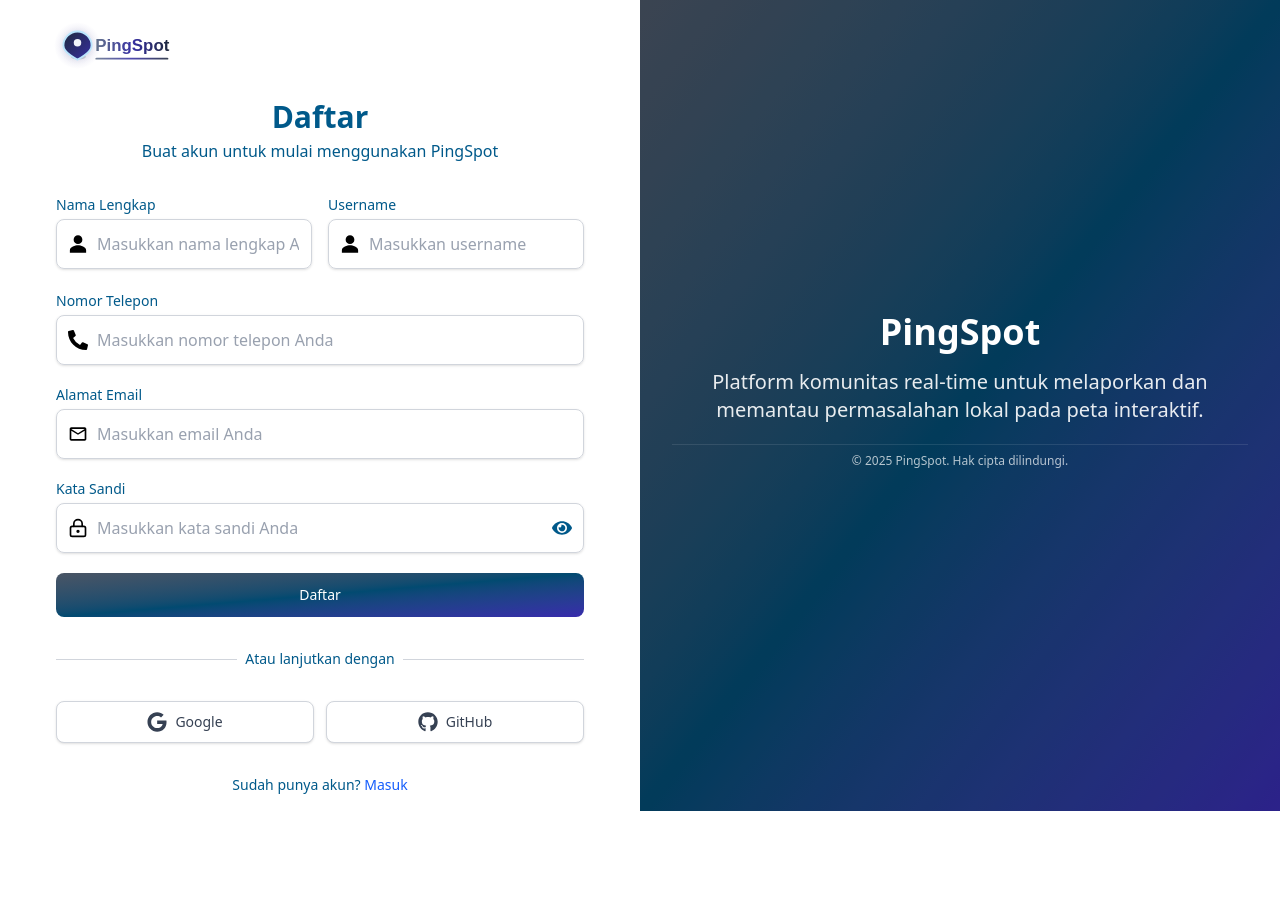
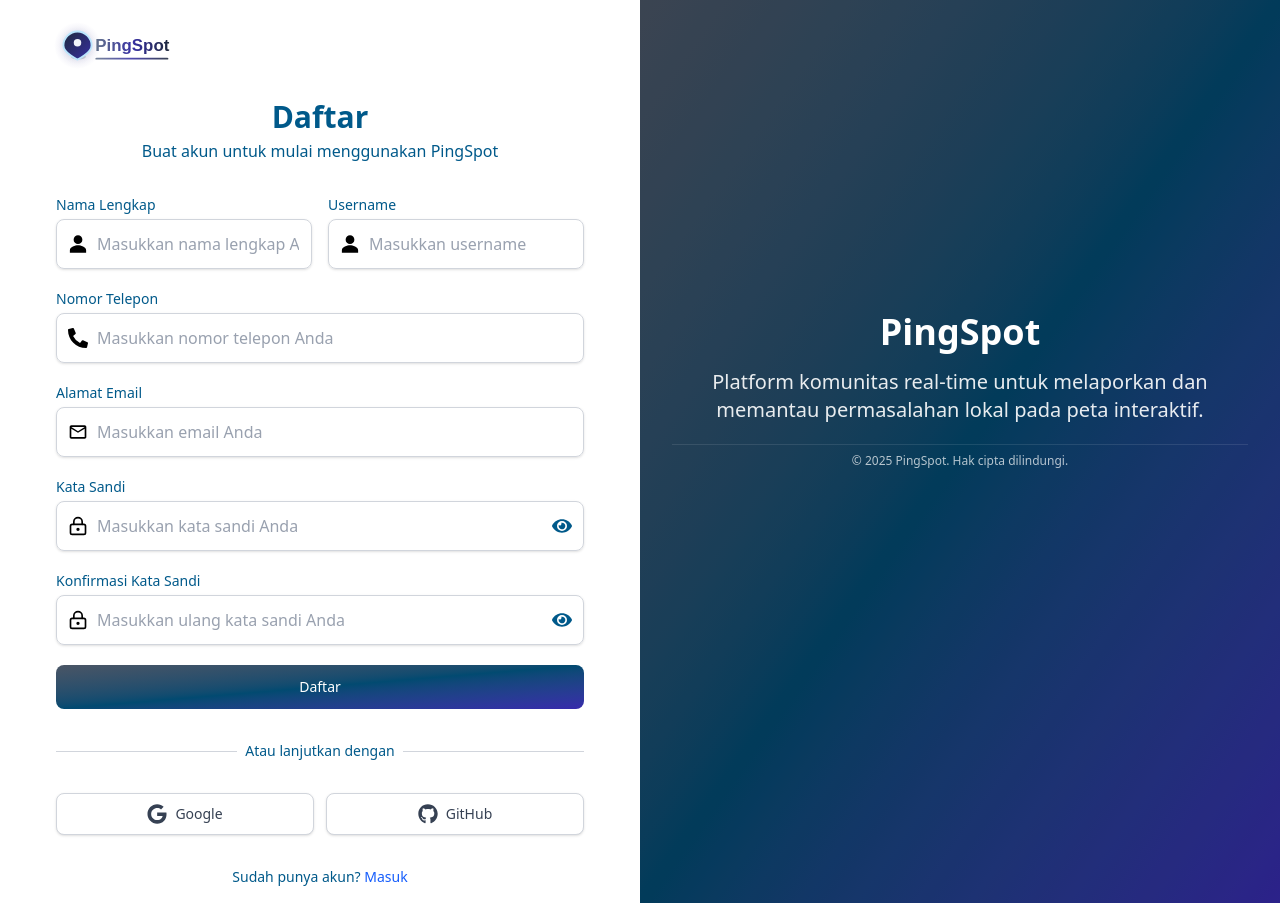
Before and after one commit to AndreanDjabbar/PingSpot, a Next.js app in the folder client/: page /auth/register in a window 1280 px wide. Before the commit the page ends 811 px from the top, so only its background shows below. Built offline with nearby package versions, Linux system fonts and the light colour scheme.

Commit message:
Add: implement zod validation and react form

```diff
--- a/client/src/app/auth/login/page.tsx
+++ b/client/src/app/auth/login/page.tsx
@@ -7,7 +7,6 @@
 import InputField from "@/components/form/InputField";
 
 const LoginPage = () => {
-
     return (
         <AuthLayout>
             <div className="space-y-8">
--- a/client/src/app/auth/register/page.tsx
+++ b/client/src/app/auth/register/page.tsx
@@ -1,13 +1,28 @@
 'use client';
-/* eslint-disable react/no-unescaped-entities */
 import AuthLayout from "@/layouts/AuthLayout";
 import { MdMailOutline } from "react-icons/md";
 import { LuLockKeyhole } from "react-icons/lu";
 import { FaGoogle, FaGithub, FaPhoneAlt } from "react-icons/fa";
 import { IoPersonSharp } from "react-icons/io5";
 import InputField from "@/components/form/InputField";
+import { useForm } from "react-hook-form";
+import { IRegisterFormType } from "../types";
+import { zodResolver } from "@hookform/resolvers/zod";
+import { RegisterSchema } from "../Schema";
 
 const RegisterPage = () => {
+    const {
+        register,
+        handleSubmit,
+        formState: { errors }
+    } = useForm<IRegisterFormType>({
+        resolver: zodResolver(RegisterSchema)
+    });
+
+    const onSubmit = (data: unknown) => {
+        console.log(data);
+    };
+
     return (
         <AuthLayout>
             <div className="space-y-8">
@@ -16,69 +31,69 @@
                     <p className="text-sky-800">Buat akun untuk mulai menggunakan PingSpot</p>
                 </div>
 
-                <div className="space-y-5">
+                <form className="space-y-5" onSubmit={handleSubmit(onSubmit)}>
                     <div className="flex justify-between w-full gap-4">
                         <div className="w-1/2">
                             <InputField
-                                id="fullname"
-                                name="fullname"
+                                id="fullName"
+                                register={register("fullName")}
                                 type="text"
-                                required
                                 className="w-full"
                                 withLabel={true}
                                 labelTitle="Nama Lengkap"
                                 icon={<IoPersonSharp size={20}/>}
                                 placeHolder="Masukkan nama lengkap Anda"
                             />
-                            <div className="text-red-500 text-sm font-semibold mt-0.5"></div>
+                            <div className="text-red-500 text-sm font-semibold">{errors.fullName?.message as string}</div>
                         </div>
                         <div className="w-1/2">
                             <InputField
                                 id="username"
-                                name="username"
+                                register={register("username")}
                                 type="text"
-                                required
                                 className="w-full"
                                 withLabel={true}
                                 labelTitle="Username"
                                 icon={<IoPersonSharp size={20}/>}
                                 placeHolder="Masukkan username"
                             />
-                            <div className="text-red-500 text-sm font-semibold mt-0.5"></div>
+                            <div className="text-red-500 text-sm font-semibold">{errors.username?.message as string}</div>
                         </div>
                     </div>
 
+                    <div>
                         <InputField
                             id="phone"
-                        name="phone"
+                            register={register("phone")}
                             type="tel"
-                        required
                             className="w-full"
                             withLabel={true}
                             labelTitle="Nomor Telepon"
                             icon={<FaPhoneAlt size={20}/>}
                             placeHolder="Masukkan nomor telepon Anda"
                         />
-                    <div className="text-red-500 text-sm font-semibold mt-0.5"></div>
+                        <div className="text-red-500 text-sm font-semibold">{errors.phone?.message as string}</div>
+                    </div>
 
+                    <div>
                         <InputField
                             id="email"
-                        name="email"
+                            register={register("email")}
                             type="email"
-                        required
                             className="w-full"
                             withLabel={true}
                             labelTitle="Alamat Email"
                             icon={<MdMailOutline size={20}/>}
                             placeHolder="Masukkan email Anda"
                         />
-                    <div className="text-red-500 text-sm font-semibold mt-0.5"></div>
+                        <div className="text-red-500 text-sm font-semibold">{errors.email?.message as string}</div>
+                    </div>
 
+                    <div>
                         <InputField
                             id="password"
-                        name="password"
-                        type={"password"}
-                        required
+                            register={register("password")}
+                            type="password"
                             className="w-full"
                             withLabel={true}
                             labelTitle="Kata Sandi"
@@ -86,17 +101,33 @@
                             placeHolder="Masukkan kata sandi Anda"
                             showPasswordToggle={true}
                         />
-                    <div className="text-red-500 text-sm font-semibold mt-0.5"></div>
+                        <div className="text-red-500 text-sm font-semibold">{errors.password?.message as string}</div>
+                    </div>
+
+                    <div>
+                        <InputField
+                            id="passwordConfirmation"
+                            register={register("passwordConfirmation")}
+                            type="password"
+                            className="w-full"
+                            withLabel={true}
+                            labelTitle="Konfirmasi Kata Sandi"
+                            icon={<LuLockKeyhole size={20}/>}
+                            placeHolder="Masukkan ulang kata sandi Anda"
+                            showPasswordToggle={true}
+                        />
+                        <div className="text-red-500 text-sm font-semibold">{errors.passwordConfirmation?.message as string}</div>
+                    </div>
 
                     <button
                         type="submit"
-                        className="group relative w-full flex justify-center py-3 px-4 text-sm font-medium rounded-lg text-white bg-pingspot-gradient focus:outline-none focus:ring-2 focus:ring-offset-2 focus:ring-sky-800"
+                        className="group relative w-full flex justify-center py-3 px-4 text-sm font-medium rounded-lg text-white bg-pingspot-gradient focus:outline-none focus:ring-2 focus:ring-offset-2 focus:ring-sky-800 transition-colors duration-300"
                     >
                         <div className="flex items-center space-x-2">
                             <span>Daftar</span>
                         </div>
                     </button>
-                </div>
+                </form>
 
                 <div className="relative">
                     <div className="absolute inset-0 flex items-center">
--- a/client/src/components/form/InputField.tsx
+++ b/client/src/components/form/InputField.tsx
@@ -15,11 +15,12 @@
     value?: string;
     onChange?: (e: React.ChangeEvent<HTMLInputElement>) => void;
     onBlur?: (e: React.FocusEvent<HTMLInputElement>) => void;
+    register?: unknown;
 }
 
 const InputField: React.FC<InputFieldProps> = ({
     id,
-    name = id,
+    name,
     type = 'text',
     required = false,
     className = '',
@@ -30,7 +31,8 @@
     icon,
     value,
     onChange,
-    onBlur
+    onBlur,
+    register
 }) => {
     const [showPassword, setShowPassword] = useState(false);
     const inputType = type === 'password' && showPasswordToggle ? (showPassword ? 'text' : 'password') : type;
@@ -55,6 +57,7 @@
                     value={value}
                     onChange={onChange}
                     onBlur={onBlur}
+                    {...(register || {})}
                 />
                 {type === 'password' && showPasswordToggle && (
                     <div className="absolute inset-y-0 right-0 pr-3 flex items-center">
```
Lines whose indentation alone changed are shown as unchanged.
